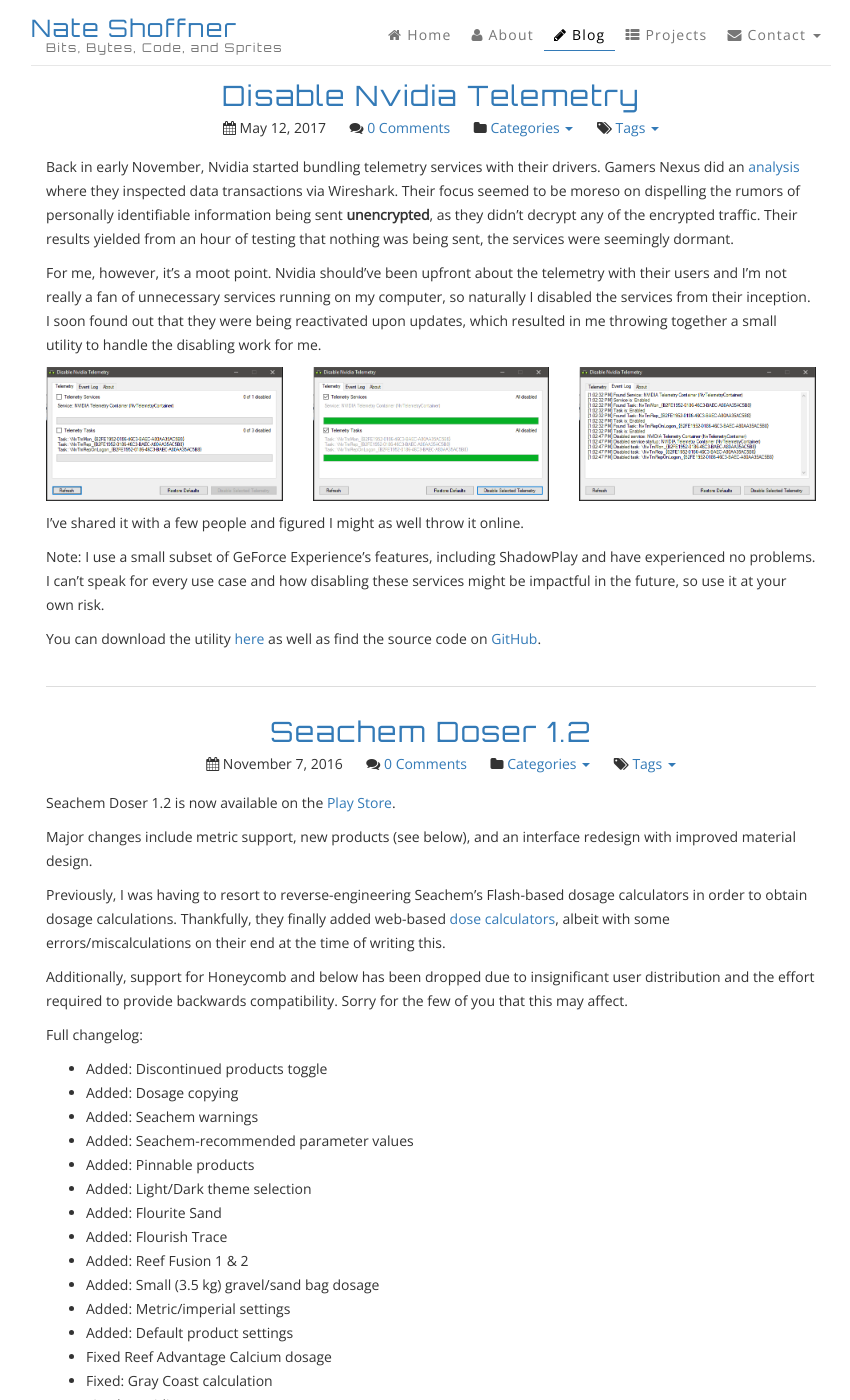
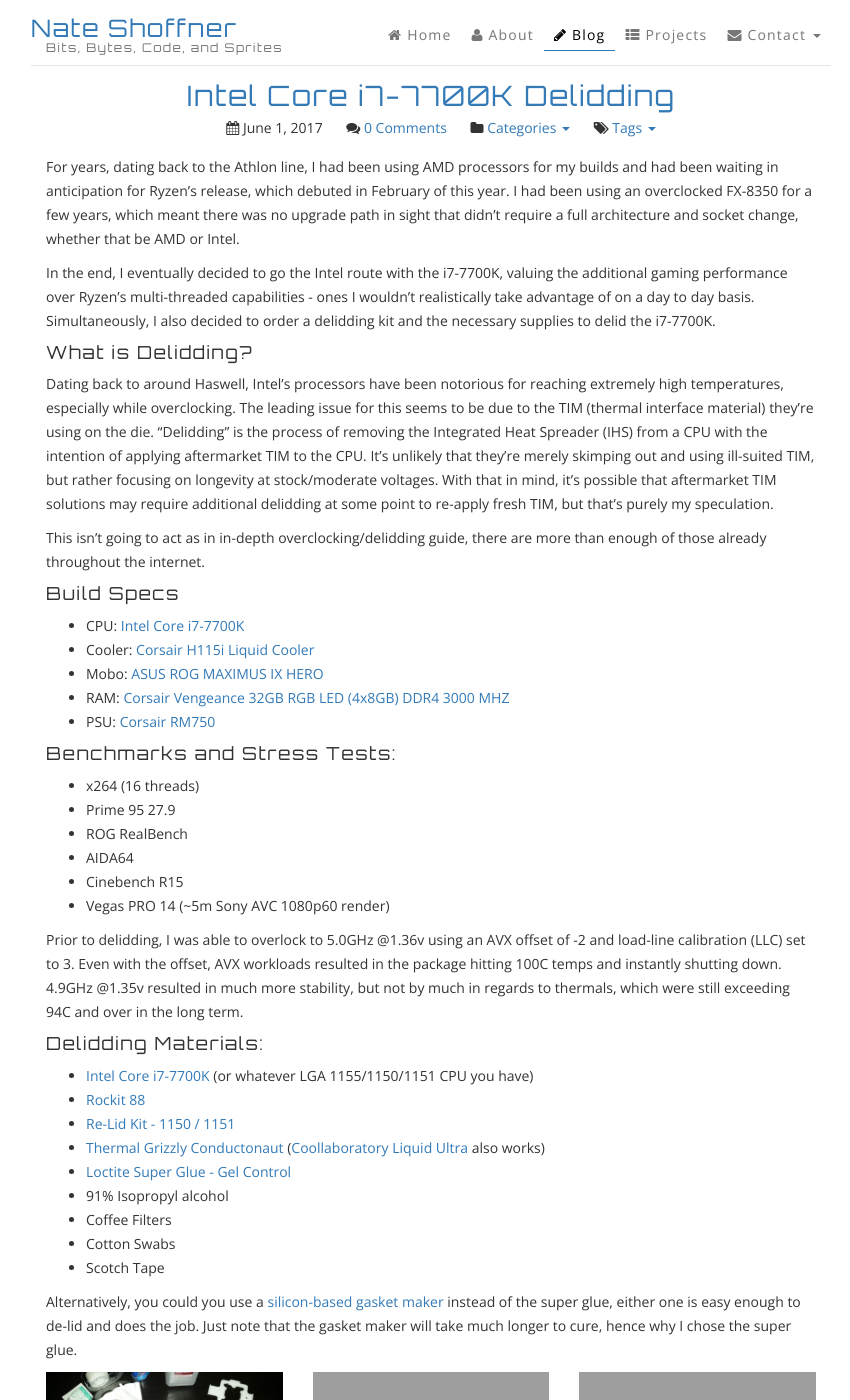
Before and after one commit to NateShoffner/nateshoffner.github.io, a Jekyll site: the page built from blog/index.html, in a window 1280 px wide and 1400 px high. Shown: the whole window, without its empty margins (209-1059 px from the left). Built offline with Jekyll 4.4.1, drawn with Linux system fonts in a browser that asks for light colours; nearby versions of some CDN libraries; the list of posts is cut into pages by our own code; comment, search, counter and statistics services are not loaded; some of the changed text lies outside the part shown; grey boxes are pictures that could not be loaded.

Commit message:
i7-7700K delidding post

```diff
--- a/_config.yml
+++ b/_config.yml
@@ -17,3 +17,4 @@
 future: true
 exclude: []
 google_analytics: UA-37580682-1
+amazon_tag: nateshoffner-20
--- /dev/null
+++ b/_includes/amazon_associate_url.liquid
@@ -0,0 +1 @@
+<a href="https://www.amazon.com/gp/product/{{ include.asin }}?tag={{ site.amazon_tag }}" target="_blank">{{ include.text }}</a>
--- /dev/null
+++ b/_posts/2017-05-16-intel-core-i7-7700k-delidding.md
@@ -0,0 +1,78 @@
+---
+layout: post
+title: Intel Core i7-7700K Delidding
+date: 2017-06-01 02:16 -05:00
+description:
+type: post
+image:
+categories:
+- Projects
+- Hardware
+- Modding
+tags:
+- CPU
+- Intel
+- Kaby Lake
+- z270
+- Delidding
+- Overclocking
+---
+
+For years, dating back to the Athlon line, I had been using AMD processors for my builds and had been waiting in anticipation for Ryzen's release, which debuted in February of this year. I had been using an overclocked FX-8350 for a few years, which meant there was no upgrade path in sight that didn't require a full architecture and socket change, whether that be AMD or Intel.
+
+In the end, I eventually decided to go the Intel route with the i7-7700K, valuing the additional gaming performance over Ryzen's multi-threaded capabilities - ones I wouldn't realistically take advantage of on a day to day basis. Simultaneously, I also decided to order a delidding kit and the necessary supplies to delid the i7-7700K.
+
+#### What is Delidding?
+
+Dating back to around Haswell, Intel's processors have been notorious for reaching extremely high temperatures, especially while overclocking. The leading issue for this seems to be due to the TIM (thermal interface material) they're using on the die. "Delidding" is the process of removing the Integrated Heat Spreader (IHS) from a CPU with the intention of applying aftermarket TIM to the CPU. It's unlikely that they're merely skimping out and using ill-suited TIM, but rather focusing on longevity at stock/moderate voltages. With that in mind, it's possible that aftermarket TIM solutions may require additional delidding at some point to re-apply fresh TIM, but that's purely my speculation.
+
+This isn't going to act as in in-depth overclocking/delidding guide, there are more than enough of those already throughout the internet.
+
+#### Build Specs
+
+* CPU: {% include amazon_associate_url.liquid asin="B01MXSI216" text="Intel Core i7-7700K" %}
+* Cooler: {% include amazon_associate_url.liquid asin="B019955RNQ" text="Corsair H115i Liquid Cooler" %}
+* Mobo: {% include amazon_associate_url.liquid asin="B01NBHXSP6" text="ASUS ROG MAXIMUS IX HERO" %}
+* RAM: {% include amazon_associate_url.liquid asin="B06XRG59PK" text="Corsair Vengeance 32GB RGB LED (4x8GB) DDR4 3000 MHZ" %}
+* PSU: {% include amazon_associate_url.liquid asin="B00EB7UITQ" text="Corsair RM750" %}
+
+#### Benchmarks and Stress Tests:
+
+* x264 (16 threads)
+* Prime 95 27.9
+* ROG RealBench
+* AIDA64
+* Cinebench R15
+* Vegas PRO 14 (~5m Sony AVC 1080p60 render)
+
+Prior to delidding, I was able to overlock to 5.0GHz @1.36v using an AVX offset of -2 and load-line calibration (LLC) set to 3. Even with the offset, AVX workloads resulted in the package hitting 100C temps and instantly shutting down. 4.9GHz @1.35v resulted in much more stability, but not by much in regards to thermals, which were still exceeding 94C and over in the long term.
+
+#### Delidding Materials:
+
+* {% include amazon_associate_url.liquid asin="B01MXSI216" text="Intel Core i7-7700K" %} (or whatever LGA 1155/1150/1151 CPU you have)
+* [Rockit 88](https://rockitcool.myshopify.com/products/rockit-88)
+* [Re-Lid Kit - 1150 / 1151](https://rockitcool.myshopify.com/products/re-lid-kit)
+* {% include amazon_associate_url.liquid asin="B01A9KIGSI" text="Thermal Grizzly Conductonaut" %} ({% include amazon_associate_url.liquid asin="B0039RY3MM" text="Coollaboratory Liquid Ultra" %} also works)
+* {% include amazon_associate_url.liquid asin="B003TP2TBQ" text="Loctite Super Glue - Gel Control" %}
+* 91% Isopropyl alcohol
+* Coffee Filters
+* Cotton Swabs
+* Scotch Tape
+
+Alternatively, you could you use a {% include amazon_associate_url.liquid asin="B0002UEN1A" text="silicon-based gasket maker" %} instead of the super glue, either one is easy enough to de-lid and does the job. Just note that the gasket maker will take much longer to cure, hence why I chose the super glue.
+
+{% include post_images_inline.liquid filenames="7700KDelid1.jpg,7700KDelid2.jpg,7700KDelid3.jpg " group="delid" %}
+
+Using the Rockit88, I popped the IHS off the wafer and removed the old TIM and sealant. Just to be safe, I masked the CPU with tape prior to applying the new TIM, as the liquid metal is *extremely* runny, almost like liquid mercury.
+
+Using the relid kit, I aligned the IHS back above the CPU and applied a drop of superglue on the bottom corners of the IHS and pressed it down. After allowing it to cure for 2 hours, I popped the CPU out of the kit, threw it in the socket and started it up. Almost immediately I noticed a huge difference in thermals. Under both AVX and non-AVX loads, I was barely hitting 72C which is simply mind blowing.
+
+As of posting this, everything has been running stable for a few weeks now and thermals haven't changed nor have there been any signs of instabilities.
+
+{% include post_image.liquid filename="cpuz.png" %}
+
+#### Conclusion and Disclaimer
+
+Overall, the delidding process is pretty simple and safe if done properly. If you're on the fence about delidding and plan on overclocking or have started but are exceeding safe thermals, I'd definitely recommend it.
+
+Just be aware of the risk you're tasking when delidding your CPU is it will instantly void your warranty. Generally speaking, I'd say it's a fairly easy process if you're patient and do it properly.
--- /dev/null
+++ b/blog/tag/cpu.md
@@ -0,0 +1,5 @@
+---
+layout: blog_tags
+tag: 'cpu'
+permalink: /blog/tag/cpu/
+---
--- /dev/null
+++ b/blog/tag/delidding.md
@@ -0,0 +1,5 @@
+---
+layout: blog_tags
+tag: 'delidding'
+permalink: /blog/tag/delidding/
+---
--- /dev/null
+++ b/blog/tag/intel.md
@@ -0,0 +1,5 @@
+---
+layout: blog_tags
+tag: 'intel'
+permalink: /blog/tag/intel/
+---
--- /dev/null
+++ b/blog/tag/overclocking.md
@@ -0,0 +1,5 @@
+---
+layout: blog_tags
+tag: 'overclocking'
+permalink: /blog/tag/overclocking/
+---
```
Also changed, not shown: blog/category/hardware.md (added, +5 -0 lines), blog/category/modding.md (added, +5 -0 lines), blog/tag/kaby-lake.md (added, +5 -0 lines), blog/tag/z270.md (added, +5 -0 lines), assets/images/posts/7700KDelid1.jpg (added), assets/images/posts/cpuz.png (added), 2 other files.
